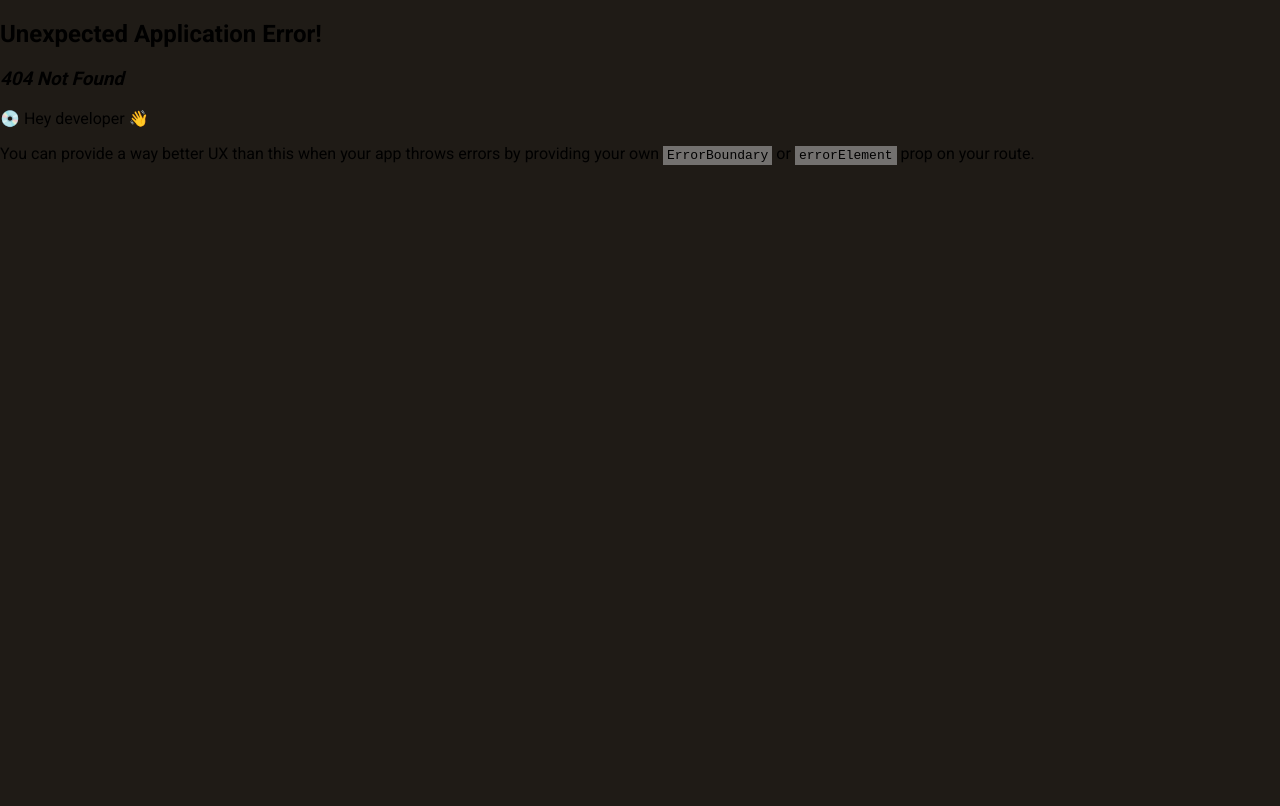
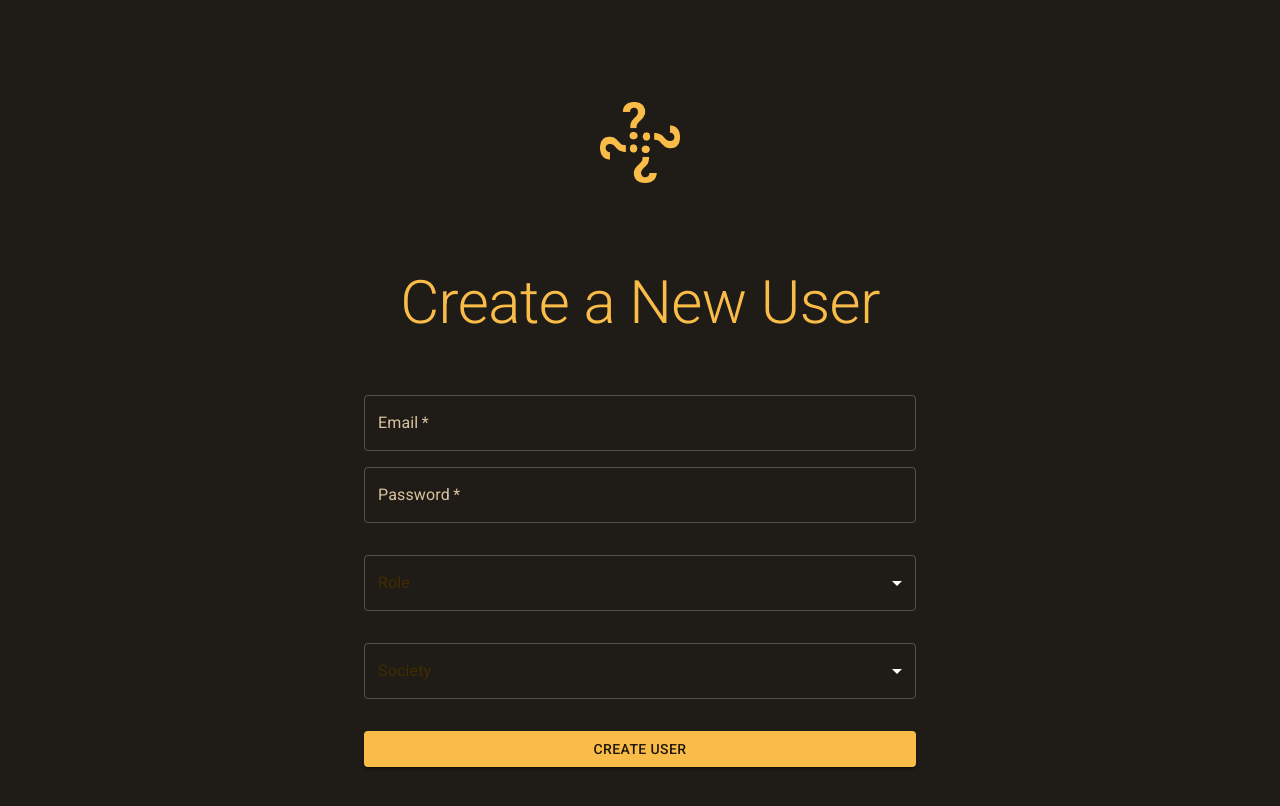
Before and after one commit to RIT-iSchool/AmericanDream_4questionmarks, a React (Create React App) app in the folder PresentationLayer/american-dream/: page /createAccount in a window 1280 px wide. Before the commit this address had no page. Shown: the top 806 px of the page. Built offline with nearby package versions, Linux system fonts and the light colour scheme; a web font is replaced by a local one.

Commit message:
start on create user page

```diff
--- a/PresentationLayer/american-dream/src/assets/css/styles.css
+++ b/PresentationLayer/american-dream/src/assets/css/styles.css
@@ -26,3 +26,8 @@
 .box-finished {
     background-color: var(--primary-container-dark);
 }
+
+.logo {
+    width: 5em;
+    margin: auto;
+}
--- a/PresentationLayer/american-dream/src/index.js
+++ b/PresentationLayer/american-dream/src/index.js
@@ -8,6 +8,7 @@ import { createBrowserRouter, RouterProvider } from "react-router-dom";
 import App from "./pages/App";
 import Login from "./pages/login/login";
 import BallotList from "./pages/BallotList";
+import CreateAccount from "./pages/CreateAccount";
 
 const root = ReactDOM.createRoot(document.getElementById("root"));
 
@@ -24,6 +25,10 @@ const router = createBrowserRouter([
     {
       path: "/ballotList",
       element: <BallotList />
+    },
+    {
+        path: "/createAccount",
+        element: <CreateAccount />
     }
 ]);
 
--- a/PresentationLayer/american-dream/src/pages/App.js
+++ b/PresentationLayer/american-dream/src/pages/App.js
@@ -21,10 +21,17 @@ function App() {
             <Link to={"login"}>
                 <Button variant="contained">Go to login</Button>
             </Link>
+
             <br />
             <br />
             <Link to={"ballotList"}>
                 <Button variant="contained">Go to BallotList</Button>
+            </Link>
+
+            <br />
+            <br />
+            <Link to={"createAccount"}>
+                <Button variant="contained">Create Account</Button>
             </Link>
         </div>
     );
--- /dev/null
+++ b/PresentationLayer/american-dream/src/pages/CreateAccount.js
@@ -0,0 +1,183 @@
+import logo from "../assets/logo.png";
+import Stack from "@mui/material/Stack";
+import TextField from "@mui/material/TextField";
+import Button from "@mui/material/Button";
+import Container from "@mui/material/Container";
+import { Typography } from "@mui/material";
+import { useState } from "react";
+import { Link } from "react-router-dom";
+import * as React from "react";
+import Box from "@mui/material/Box";
+import InputLabel from "@mui/material/InputLabel";
+import MenuItem from "@mui/material/MenuItem";
+import FormControl from "@mui/material/FormControl";
+import Select from "@mui/material/Select";
+
+export default function CreateAccount() {
+    // TODO: session
+    const [user, setUser] = useState({
+        email: "",
+        password: "",
+        role: "",
+        society: "",
+    });
+
+    const [email, setEmail] = useState("");
+    const [password, setPassword] = useState("");
+    const [passwordErr, setPasswordErr] = useState("");
+    const [role, setRole] = React.useState("");
+    const [roleErr, setRoleErr] = useState("");
+    const [society, setSociety] = React.useState("");
+    const [societyErr, setSocietyErr] = useState("");
+    const [errorMsg, setErrorMsg] = useState("");
+
+    console.log(errorMsg);
+
+    const createUser = (event) => {
+        event.preventDefault();
+        setErrorMsg("");
+
+        if (email === "") {
+            setErrorMsg("Invalid email");
+        }
+        if (password.length < 8) {
+            setPasswordErr(true);
+            setErrorMsg("Invalid password");
+        }
+        if (role === "") {
+            setRoleErr(true);
+            setErrorMsg("Please pick a role");
+        }
+        if (society === "") {
+            setSocietyErr(true);
+            setErrorMsg("Please pick a society");
+        }
+        if (email && password && errorMsg === "" && !passwordErr && !roleErr & !societyErr) {
+            setUser({
+                ...user,
+                email: email,
+                password: password,
+                role: role,
+                society: society,
+            });
+            setErrorMsg("");
+            console.log("new user: " + JSON.stringify(user));
+        }
+    };
+
+    return (
+        <Container maxWidth="sm" className="loginContainer">
+            <Stack spacing={10} direction="column" sx={{ textAlign: "center" }}>
+                <div>
+                    <img
+                        src={logo}
+                        className="logo"
+                        alt="4 question marks logo"
+                    />
+                </div>
+
+                <form onSubmit={createUser}>
+                    <Stack direction={"column"} spacing={4}>
+                        <Stack direction="column" spacing={0}>
+                            <Typography variant="h2" color="primary">
+                                Create a New User
+                            </Typography>
+                            <Typography
+                                variant="subtitle1"
+                                color="error"
+                                sx={{ height: "24px" }}
+                            >
+                                {errorMsg}
+                            </Typography>
+                        </Stack>
+
+                        <Stack direction={"column"} spacing={2}>
+                            <TextField
+                                id="outlined-required"
+                                label="Email"
+                                type="email"
+                                InputLabelProps={{
+                                    style: { color: "#DBC3A1" },
+                                }}
+                                onChange={(e) => setEmail(e.target.value)}
+                                required
+                                value={email}
+                            />
+
+                            <TextField
+                                id="outlined-required"
+                                label="Password"
+                                type="password"
+                                InputLabelProps={{
+                                    style: { color: "#DBC3A1" },
+                                }}
+                                onChange={(e) => setPassword(e.target.value)}
+                                required
+                                value={password}
+                                error={passwordErr}
+                            />
+                        </Stack>
+
+                        <FormControl fullWidth>
+                            <InputLabel
+                                id="demo-simple-select-label"
+                                InputLabelProps={{
+                                    style: { color: "#DBC3A1" },
+                                }}
+                            >
+                                Role
+                            </InputLabel>
+                            <Select
+                                labelId="demo-simple-select-label"
+                                id="demo-simple-select"
+                                value={role}
+                                label="Age"
+                                onChange={(e) => {
+                                    setRole(e.target.value);
+                                }}
+                                error={roleErr}
+                            >
+                                <MenuItem value={10}>Ten</MenuItem>
+                                <MenuItem value={20}>Twenty</MenuItem>
+                                <MenuItem value={30}>Thirty</MenuItem>
+                            </Select>
+                        </FormControl>
+
+                        <FormControl fullWidth>
+                            <InputLabel
+                                id="demo-simple-select-label"
+                                InputLabelProps={{
+                                    style: { color: "#DBC3A1" },
+                                }}
+                            >
+                                Society
+                            </InputLabel>
+                            <Select
+                                labelId="demo-simple-select-label"
+                                id="demo-simple-select"
+                                value={role}
+                                label="Society"
+                                onChange={(e) => {
+                                    setSociety(e.target.value);
+                                }}
+                                error={roleErr}
+                            >
+                                <MenuItem value={10}>Ten</MenuItem>
+                                <MenuItem value={20}>Twenty</MenuItem>
+                                <MenuItem value={30}>Thirty</MenuItem>
+                            </Select>
+                        </FormControl>
+
+                        <Stack direction={"column"} spacing={2}>
+                            <Button variant="contained" type="submit">
+                                <Typography variant="h7">
+                                    Create User
+                                </Typography>
+                            </Button>
+                        </Stack>
+                    </Stack>
+                </form>
+            </Stack>
+        </Container>
+    );
+}
```
